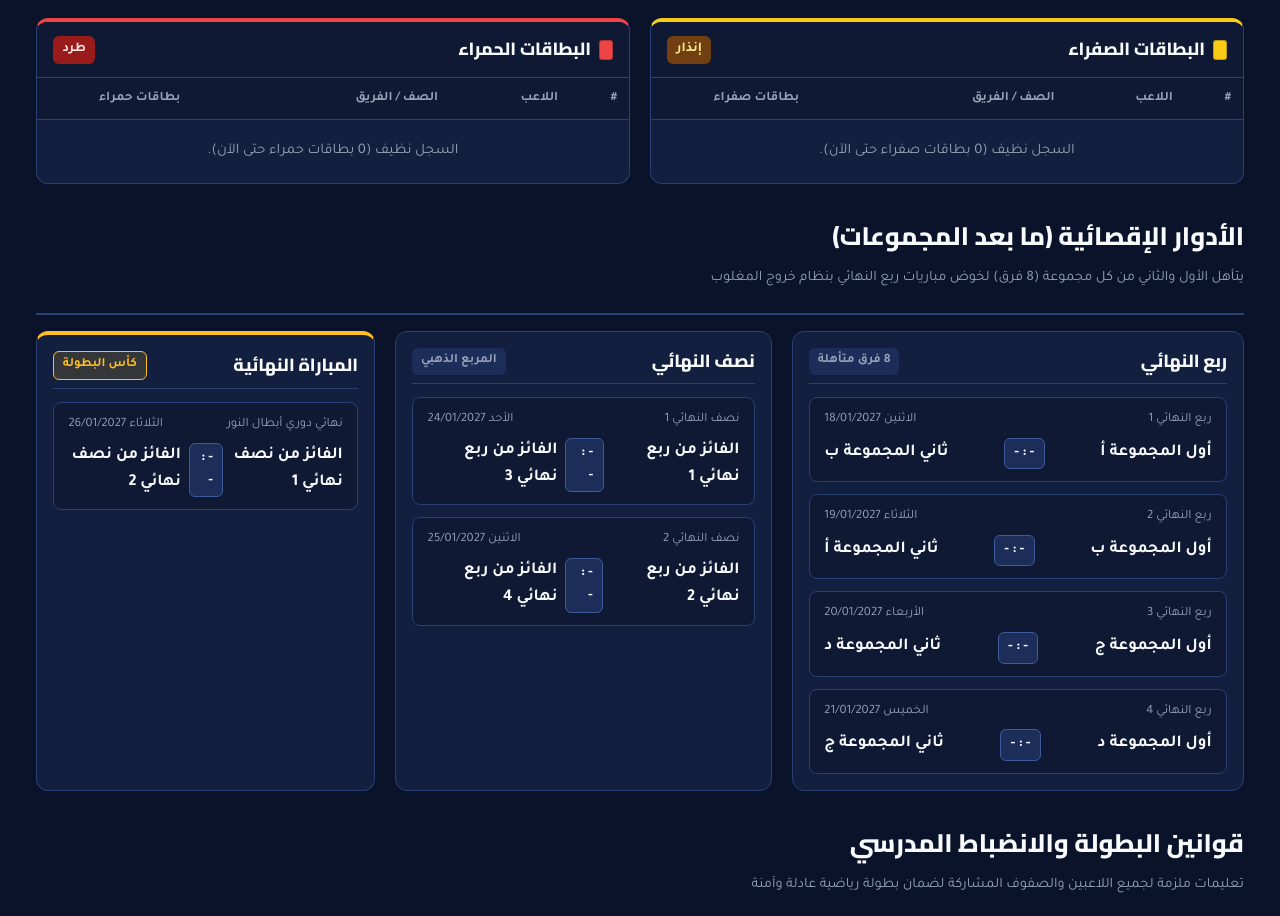
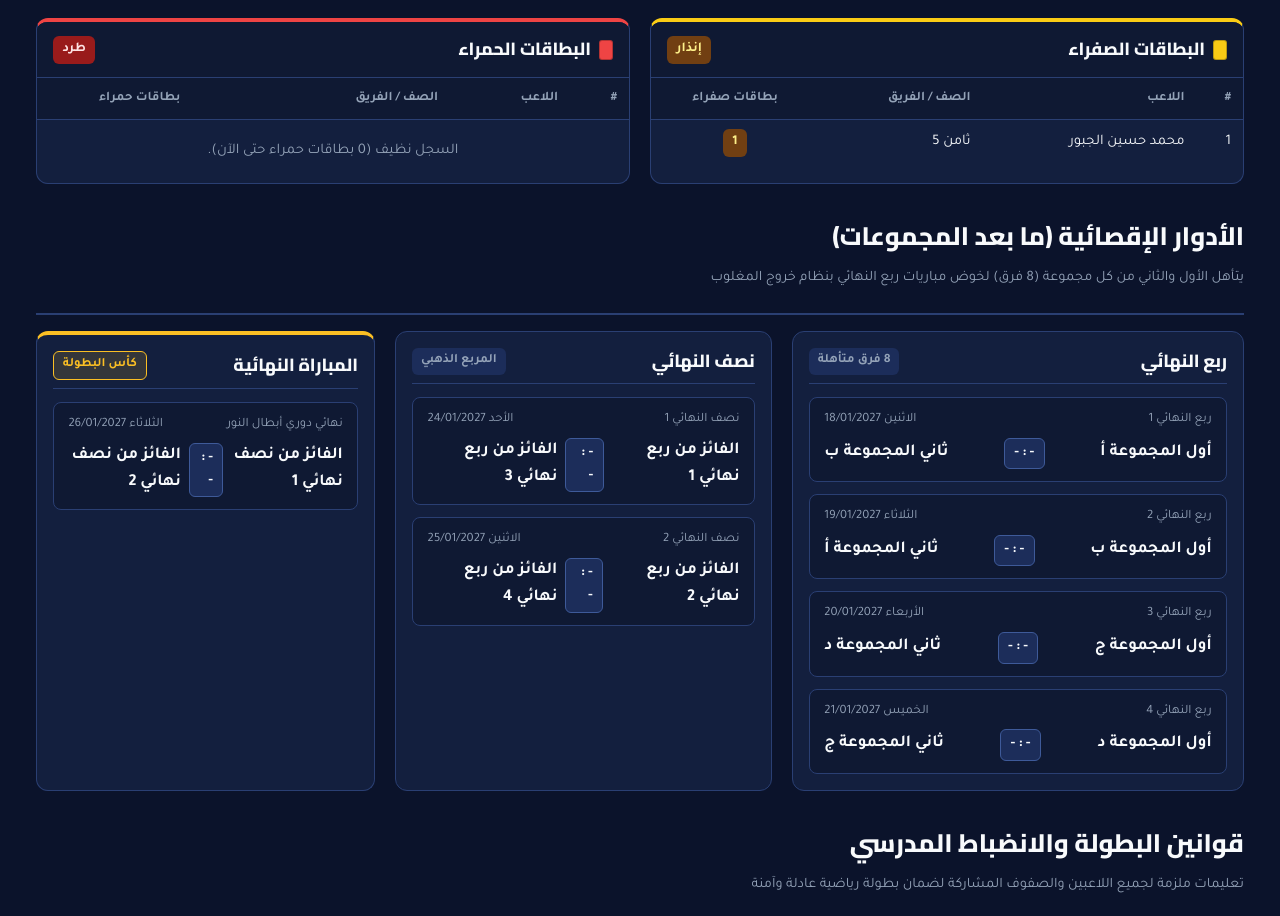
Before and after one commit to AOPulse/alnoorfootball, a plain HTML site: page index.html in a window 1280 px wide. Shown: the part 3175-4091 px from the top of the page. Drawn offline with Linux system fonts and the light colour scheme; no server answers.

Commit message:
Add yellow card for Mohammed Hussein Al-Jabour (8th 5)

```diff
--- a/index.html
+++ b/index.html
@@ -2550,14 +2550,15 @@
                 <th scope="col" class="text-center">بطاقات صفراء</th>
               </tr>
             </thead>
-            <tbody>
+            <tbody id="yellow-cards-tbody">
               <!-- لإضافة بطاقة صفراء: انسخ السطر التالي وعدّل الاسم والصف والعدد
               <tr><td>1</td><td>اسم الطالب</td><td>ثامن 5</td><td class="text-center"><span class="discipline-pill-yellow">1</span></td></tr>
               -->
               <tr>
-                <td colspan="4" class="text-center" style="padding: 1.25rem; color: var(--text-secondary);">
-                  السجل نظيف (0 بطاقات صفراء حتى الآن).
-                </td>
+                <td>1</td>
+                <td>محمد حسين الجبور</td>
+                <td>ثامن 5</td>
+                <td class="text-center"><span class="discipline-pill-yellow">1</span></td>
               </tr>
             </tbody>
           </table>
--- a/sw.js
+++ b/sw.js
@@ -1,4 +1,4 @@
-const CACHE_NAME = 'alnoor-football-2026-v9';
+const CACHE_NAME = 'alnoor-football-2026-v10';
 const ASSETS = [
   './',
   './index.html',
```
